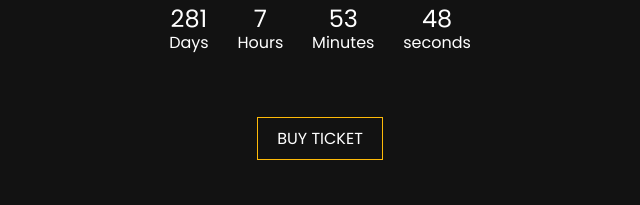
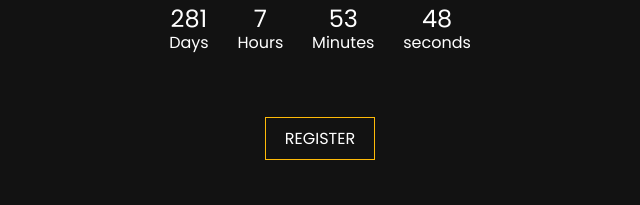
Before and after one commit to ScaleGtu/SCALE2022, a plain HTML site: page index.html in a window 1280 px wide. Shown: the part 1325-1530 px from the top of the page, 320-960 px from the left. Drawn offline with nearby package versions, Linux system fonts and the light colour scheme.

Commit message:
Change buy ticket to register

```diff
--- a/index.html
+++ b/index.html
@@ -88,7 +88,7 @@
                         <p>seconds</p>
                     </div>
                 </div>
-                <a href="#" class="buy-ticket">Buy Ticket</a>
+                <a href="#" class="buy-ticket">Register</a>
             </section>
             <section id="event-events" class="section-container event-events">
                 <h2>Events</h2>
```
